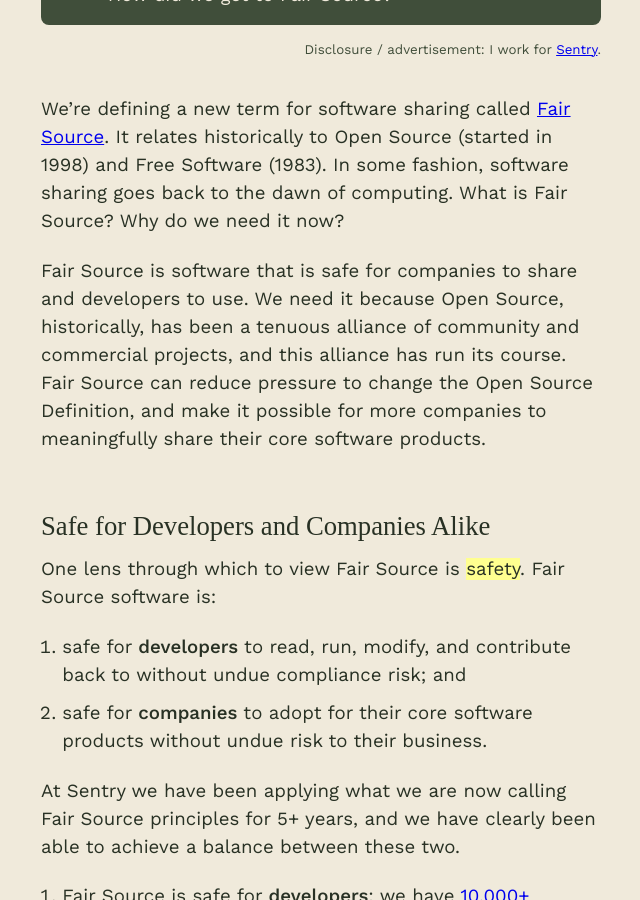
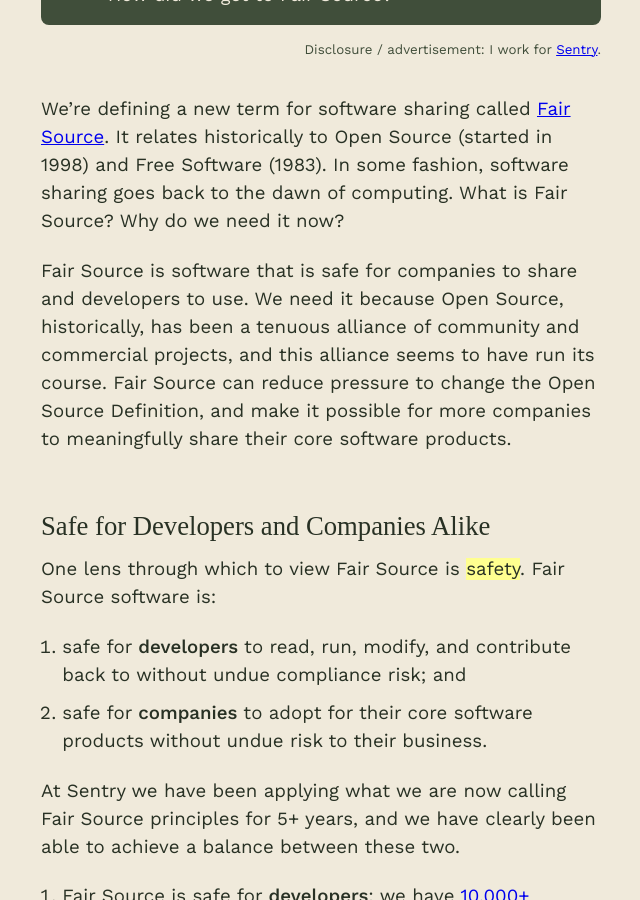
Before and after one commit to chadwhitacre/openpath, a Jekyll site: the page built from 2024/the-historical-case-for-fair-source/index.md, in a window 1280 px wide and 900 px high, scrolled down 514 px. Shown: the whole window, without its empty margins (319-959 px from the left). Built offline with Jekyll 4.4.1, drawn with Linux system fonts in a browser that asks for light colours; some web fonts are replaced; comment, search, counter and statistics services are not loaded.

Commit message:
Be more circumspect

```diff
--- a/2024/the-historical-case-for-fair-source/index.md
+++ b/2024/the-historical-case-for-fair-source/index.md
@@ -11,10 +11,10 @@ to the dawn of computing. What is Fair Source? Why do we need it now?
 
 Fair Source is software that is safe for companies to share and developers to
 use. We need it because Open Source, historically, has been a tenuous alliance
-of community and commercial projects, and this alliance has run its course.
-Fair Source can reduce pressure to change the Open Source Definition, and make
-it possible for more companies to meaningfully share their core software
-products.
+of community and commercial projects, and this alliance seems to have run its
+course. Fair Source can reduce pressure to change the Open Source Definition,
+and make it possible for more companies to meaningfully share their core
+software products.
 
 ## Safe for Developers and Companies Alike
 
```
